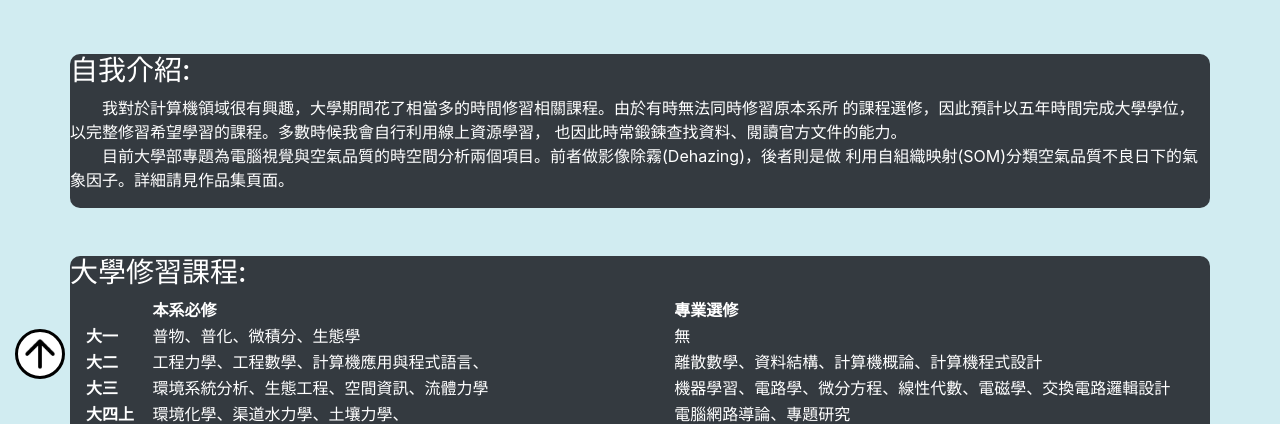
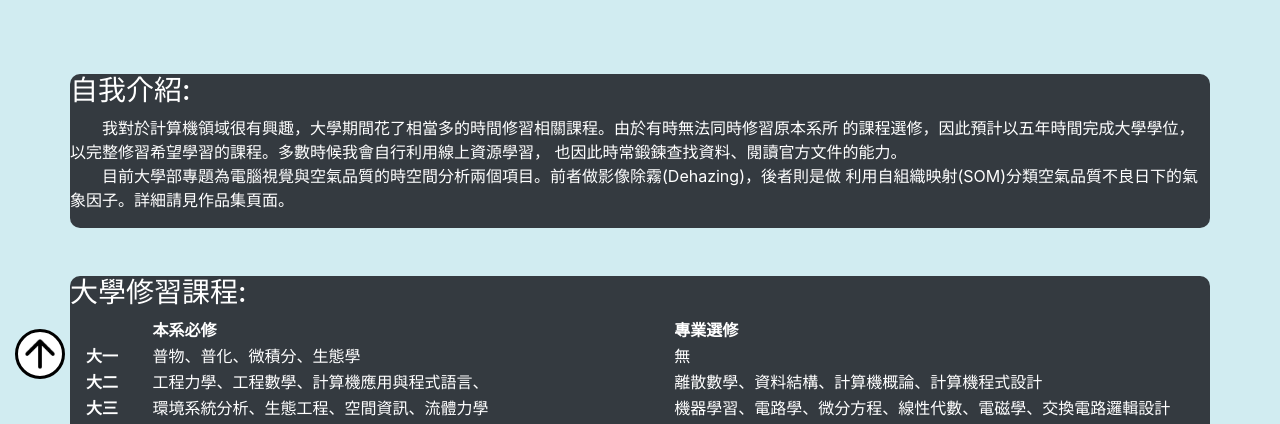
Before and after one commit to ElucidatorRay/ElucidatorRay.github.io, a plain HTML site: page 109-1Frontend/HW3/index_zh.html in a window 1280 px wide. Shown: the part 371-795 px from the top of the page. Drawn offline with nearby package versions, Linux system fonts and the light colour scheme.

Commit message:
Add files via upload

```diff
--- a/109-1Frontend/HW3/index_zh.html
+++ b/109-1Frontend/HW3/index_zh.html
@@ -92,7 +92,7 @@
             </div>
         </div>
     </div>
-    <div class="container" style="height: 100px;"></div>
+    <div class="container" style="height: 120px;"></div>
     <!-- self introduction -->
     <div class="container bg-dark text-white c_border">
         <!-- title of self introduction -->
```
